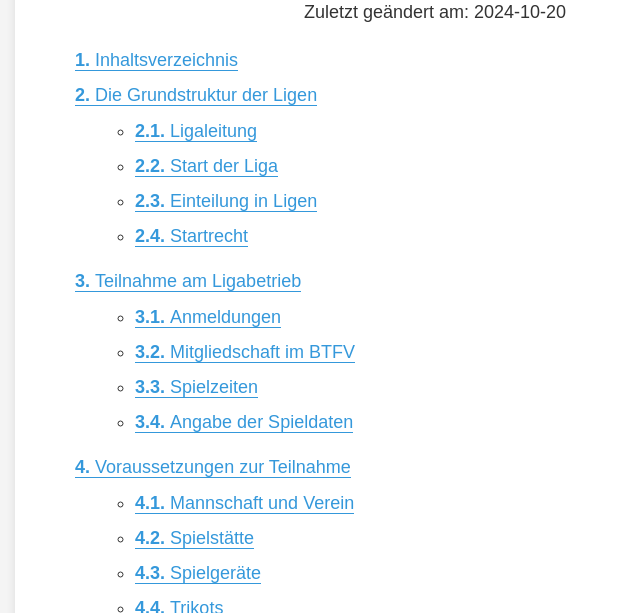
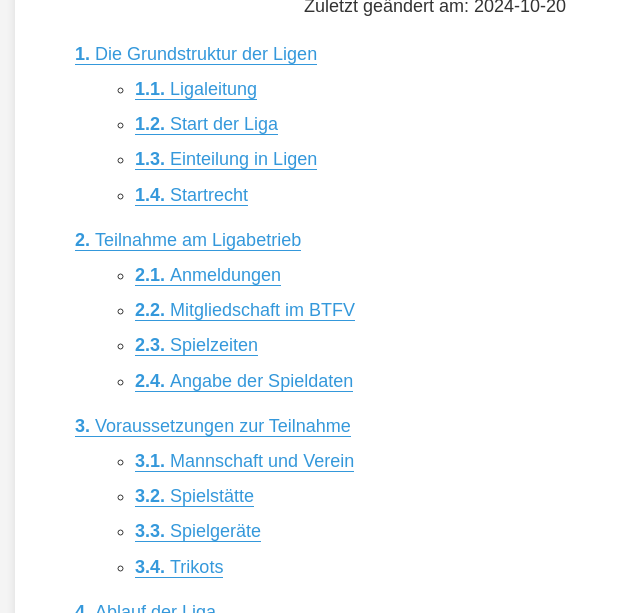
Before and after one commit to TFVSH/tfvsh-docs, a Jekyll site: the page built from docs/spielordnung.md, in a window 1280 px wide and 900 px high, cut to the strip 287-900 px from the top of the window. Shown: the whole strip, without its empty margins (205-845 px from the left). Built offline with Jekyll 4.4.1, drawn with Linux system fonts in a browser that asks for light colours.

Commit message:
Update spielordnung.md

```diff
--- a/docs/spielordnung.md
+++ b/docs/spielordnung.md
@@ -4,15 +4,13 @@ layout: default
 
 <div class="title" style="text-align: center;">
   <img src="https://deluxegithub.github.io/btfv-spielordnung/assets/images/btfv-logo.png" alt="BTFV Logo" style="display: block; margin-left: auto; margin-right: auto; width: 150px;" />
-  <h1>Spielordnung des BTFV</h1>
+  Spielordnung des BTFV
 </div>
 
 <p style="text-align: center;">
   Zuletzt geändert am: {{ site.time | date: "%Y-%m-%d" }}
 </p>
 
-# Inhaltsverzeichnis
-{: .no-toc}
 
 * TOC
 {:toc}
```
